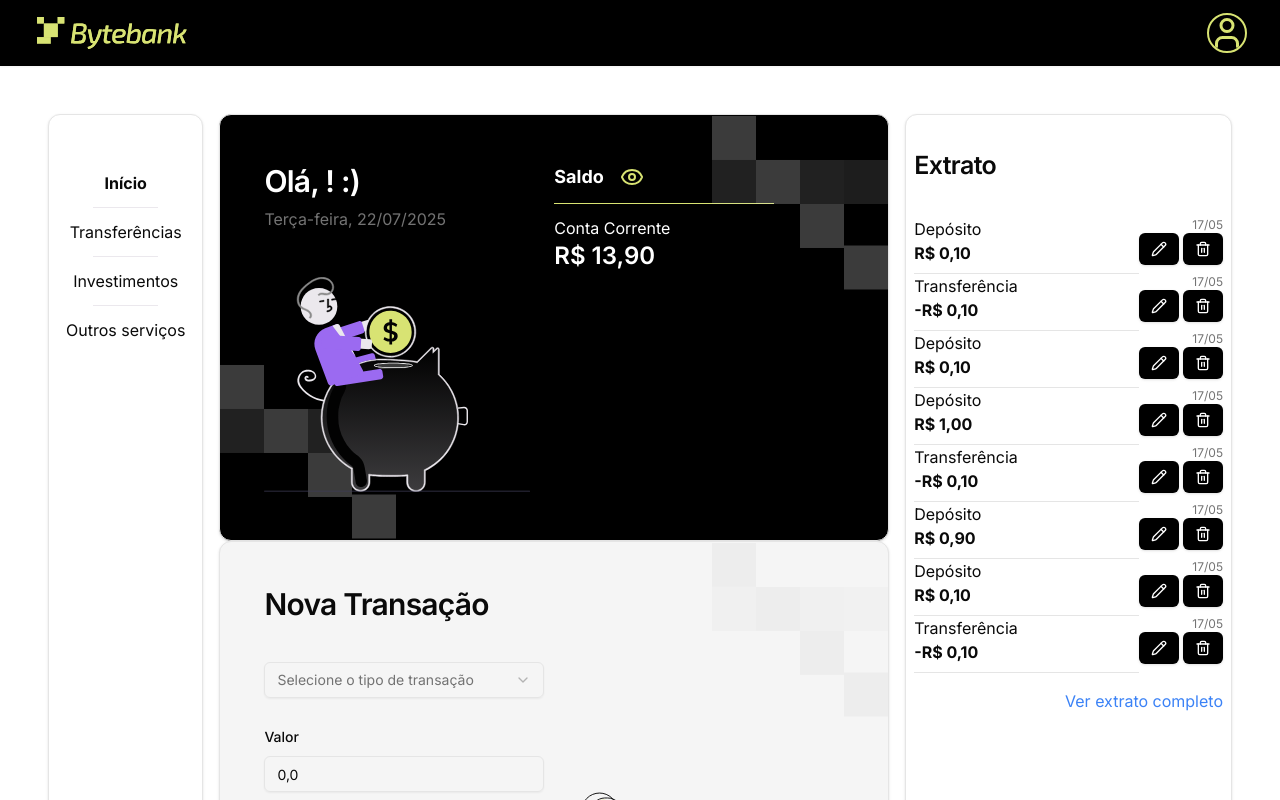
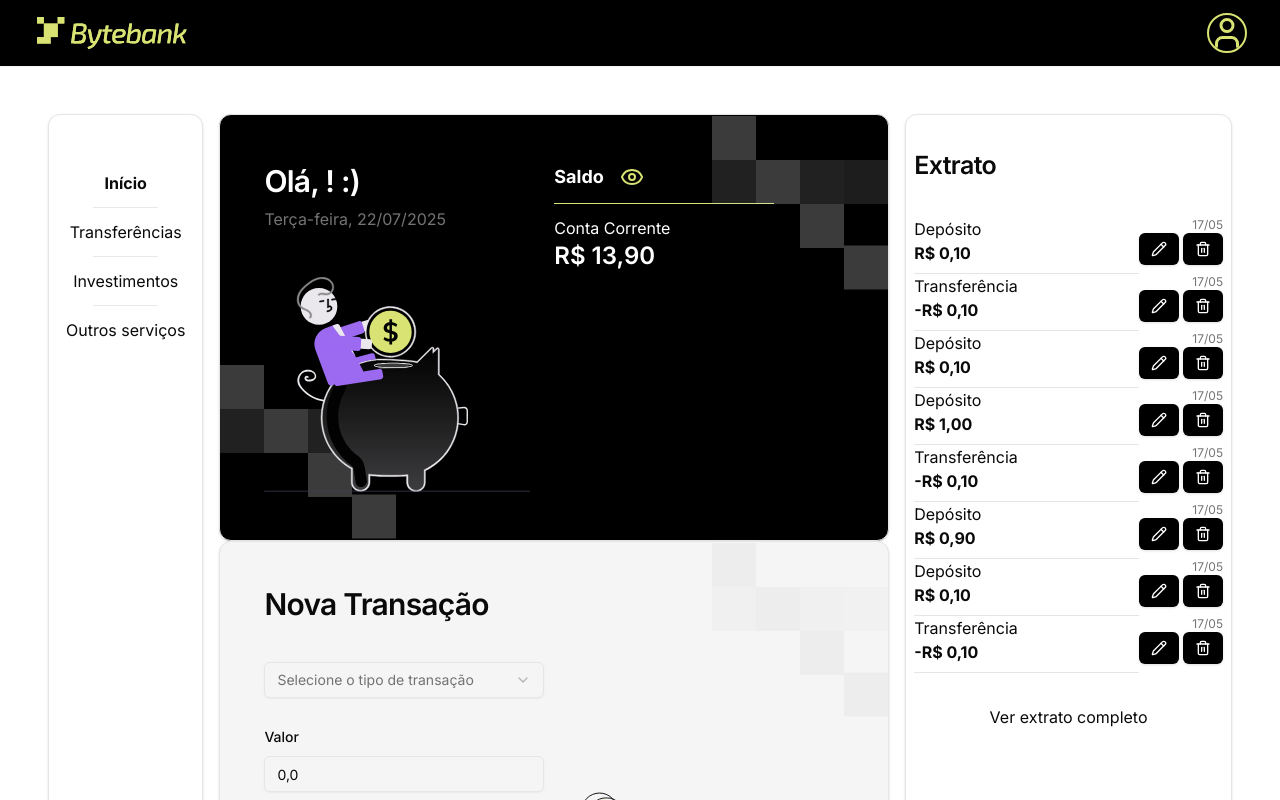
Before and after one commit to ViniBLK24/tech-challenge, a Next.js app: page /dashboard in a window 1280 px wide. Shown: the top 800 px of the page. Built offline with nearby package versions, Linux system fonts and the light colour scheme.

Commit message:
feat(edit):adding loading to transactions list and change link to router link from next

```diff
--- a/src/components/BankStatement.tsx
+++ b/src/components/BankStatement.tsx
@@ -4,16 +4,31 @@ import { useEffect, useState } from "react";
 import { Transaction, TransactionTypeEnum } from "@/types/transactions";
 import MoneyItem from "./ui/MoneyItem";
 import ActionButton from "./ui/ActionButton";
+import Link from "next/link";
+import { Loader2Icon } from "lucide-react";
 
 export default function BankStatement(props: {
   handleAction?: (transaction: Transaction, isEditing: boolean) => void;
   transactions: Transaction[];
 }) {
   const [transactionsData, setTransactions] = useState<Transaction[]>([]);
+  const [isLoading, setIsLoading] = useState(true);
+
   useEffect(() => {
-    if (props.transactions) {
-      setTransactions(props.transactions.slice(0, 8));
+    async function fetchData() {
+      try {
+        if (props.transactions) {
+          setIsLoading(true);
+          setTransactions(props.transactions.slice(0, 8));
+          setIsLoading(false);
+        }
+      } catch (err) {
+        console.error(err);
+      } finally {
+        setIsLoading(false);
+      }
     }
+    fetchData();
   }, [props.transactions]);
 
   const formatDate = (date: string) => {
@@ -29,6 +44,14 @@ export default function BankStatement(props: {
     <Card className="hidden lg:block h-[100%]">
       <CardContent className="p-2 py-8 flex flex-col">
         <CardTitle className="text-2xl text-[25px] mb-8">Extrato</CardTitle>
+        {isLoading && (
+          <div className="flex flex-col items-center justify-center h-full p-4">
+            <p className="text-muted-foreground p-4">
+              <Loader2Icon className="animate-spin" />
+            </p>
+            <p className="text-muted-foreground">Carregando...</p>
+          </div>
+        )}
         {transactionsData?.map((transaction) => (
           <div className="flex row justify-between " key={transaction.id}>
             <div className="flex flex-col flex-1">
@@ -59,11 +82,11 @@ export default function BankStatement(props: {
             </div>
           </div>
         ))}
-        <div className="mt-4 text-right">
-          <a href="/transactions" className="text-blue-500 hover:underline">
-            Ver extrato completo
-          </a>
-        </div>
+        {!isLoading && transactionsData.length > 0 && (
+          <div className="mt-8 text-center">
+            <Link href="/transactions"> Ver extrato completo</Link>
+          </div>
+        )}
       </CardContent>
     </Card>
   );
```
